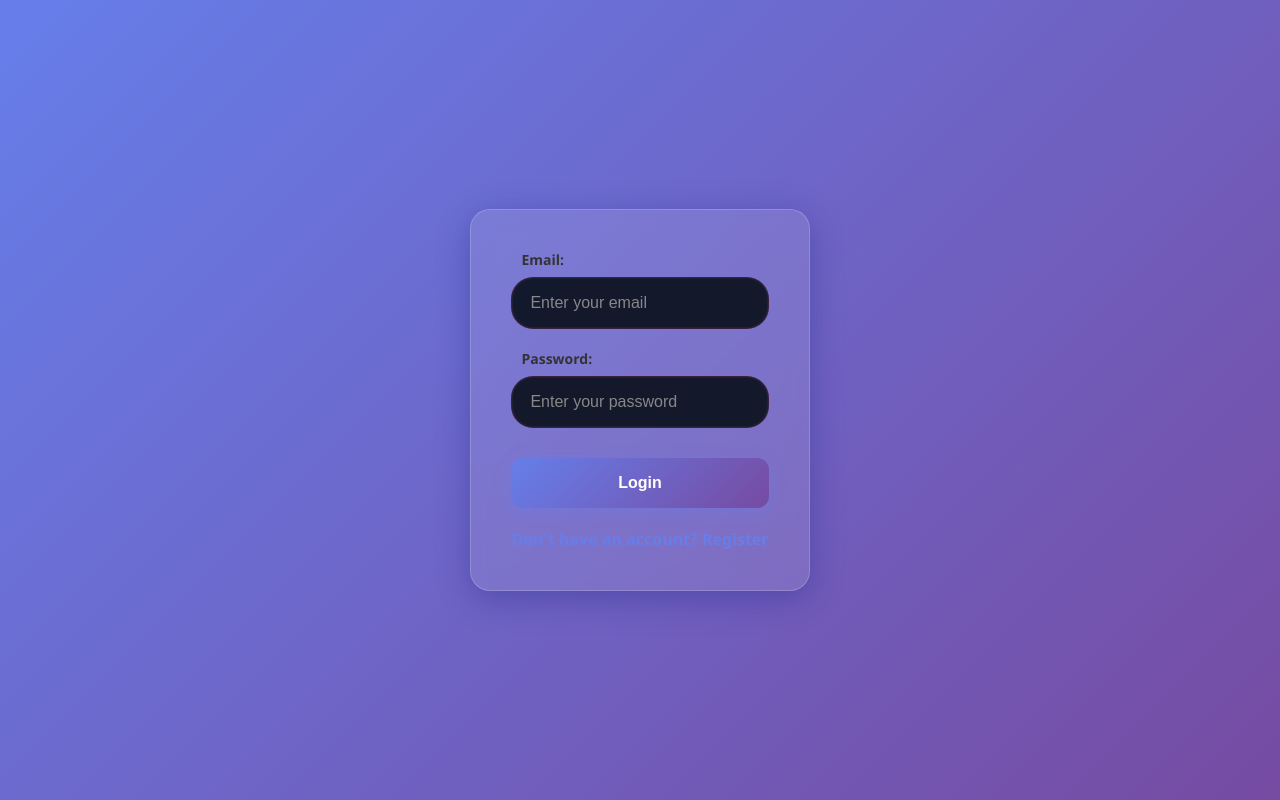
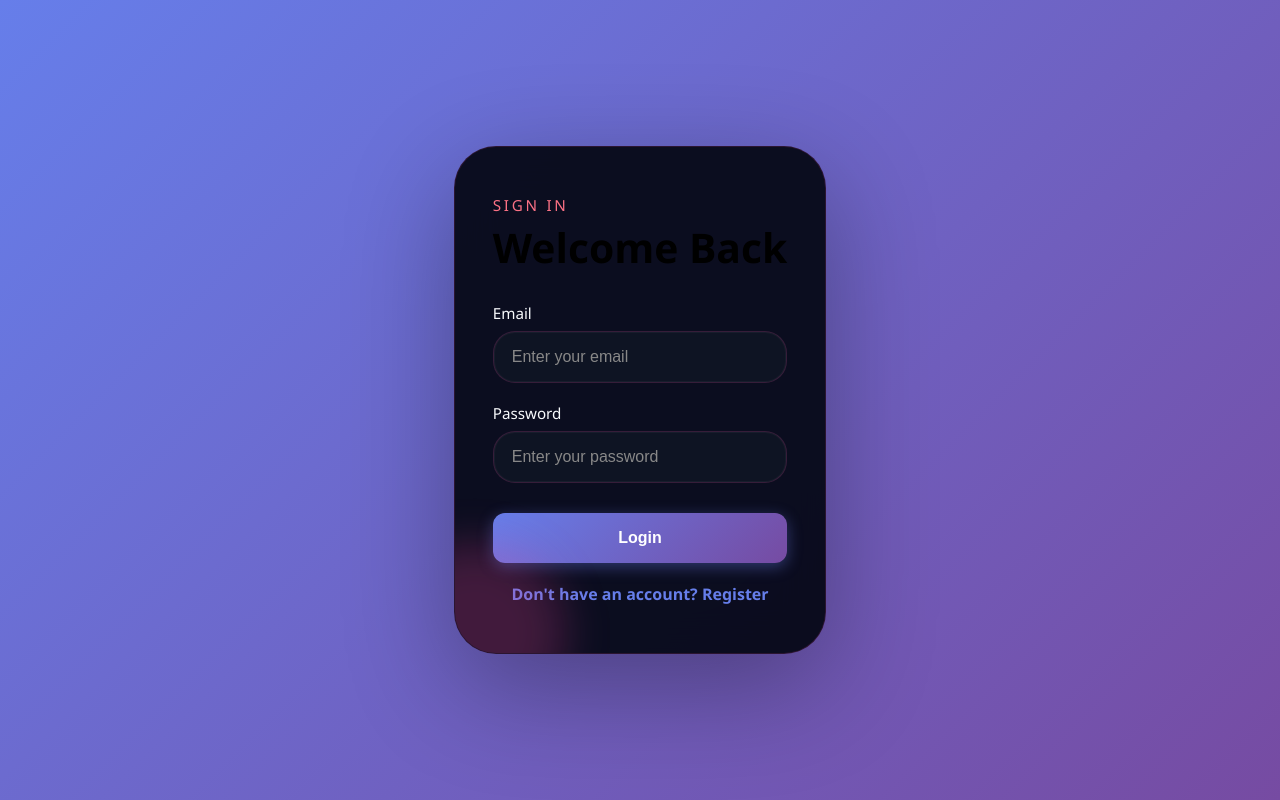
Before and after one commit to yared2124/evangadi-forum, a React (Vite) app in the folder client/vite-project/: page /login in a window 1280 px wide. Built offline with nearby package versions, Linux system fonts and the light colour scheme; no server answers.

Commit message:
`Refactor Login page layout and styling`

```diff
--- a/client/vite-project/src/Pages/Login.jsx
+++ b/client/vite-project/src/Pages/Login.jsx
@@ -36,10 +36,15 @@ function Login() {
   }
 
   return (
-    <section className="login-section">
+    <div className="page-shell login-page">
+      <section className="glass-panel login-section">
+        <div className="panel-header">
+          <span>Sign in</span>
+          <h1>Welcome Back</h1>
+        </div>
         <form className="login-form" onSubmit={handleSubmit}>
-        <div>
-          <span>Email:</span>
+          <div className="input-group">
+            <label>Email</label>
             <input
               ref={emailDom}
               type="email"
@@ -47,8 +52,8 @@ function Login() {
               placeholder="Enter your email"
             />
           </div>
-        <div>
-          <span>Password:</span>
+          <div className="input-group">
+            <label>Password</label>
             <input
               ref={passwordDom}
               type="password"
@@ -64,6 +69,7 @@ function Login() {
           <Link to="/register">Don't have an account? Register</Link>
         </div>
       </section>
+    </div>
   );
 }
 
```
Lines whose indentation alone changed are shown as unchanged.
